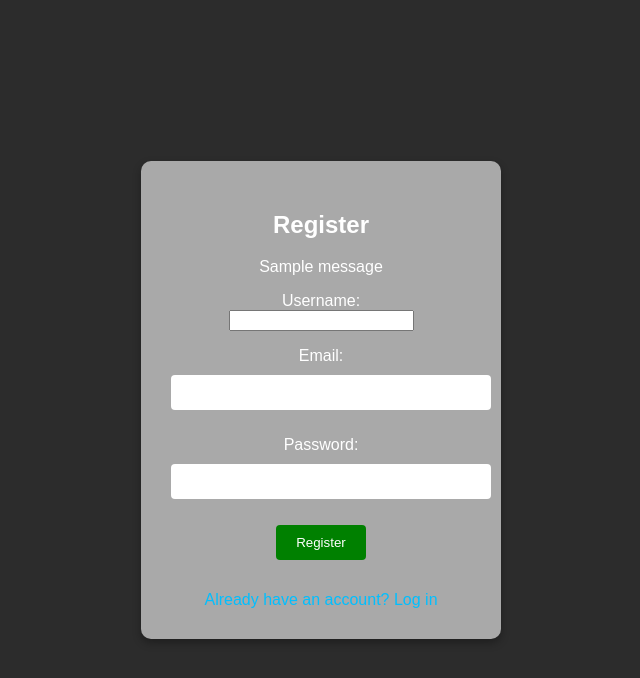
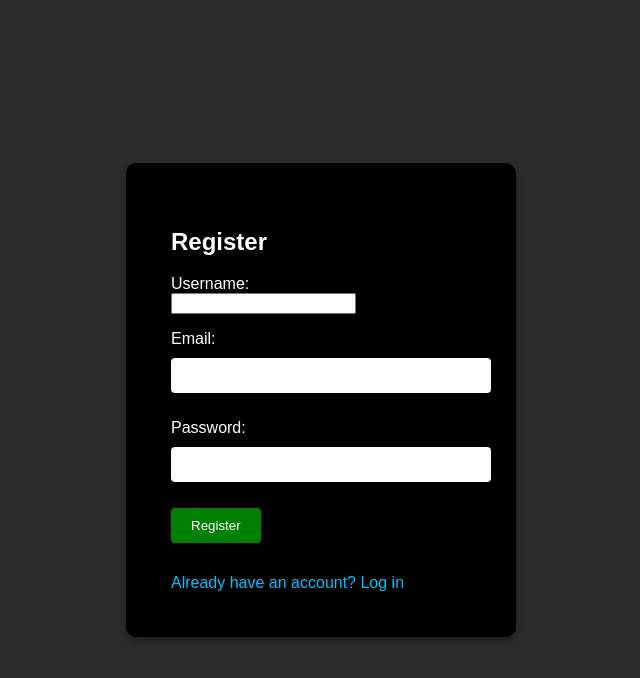
Before and after one commit to DrDimonic/fitness_tracking_app, a Flask app: page /auth/register in a window 1280 px wide. Shown: the top 678 px of the page, without its empty margins (319-959 px from the left). Run offline with Flask 3, Linux system fonts and the light colour scheme; tables that the repository leaves empty hold one stand-in row (values such as "Sample post"); one stand-in notice (Sample message) is shown.

Commit message:
Edit styling

```diff
--- a/app/templates/login.html
+++ b/app/templates/login.html
@@ -20,11 +20,11 @@
         }
 
         form {
-            background-color: #444;
-            padding: 20px;
+            background-color: black;
+            padding: 45px;
             border-radius: 8px;
             box-shadow: 0 4px 6px rgba(0, 0, 0, 0.1);
-            text-align: center;
+            text-align: left;
         }
 
         input[type="email"], input[type="password"] {
--- a/app/templates/register.html
+++ b/app/templates/register.html
@@ -18,11 +18,11 @@
         }
 
         .form-container {
-            background-color: darkgray;
-            padding: 30px;
+            background-color: black;
+            padding: 45px;
             border-radius: 10px;
             width: 300px;
-            text-align: center;
+            text-align: left;
             box-shadow: 0 4px 8px rgba(0, 0, 0, 0.3);
         }
 
@@ -64,15 +64,6 @@
     <div class="form-container">
         <h2>Register</h2>
 
-        <!-- Flash message for successful or unsuccessful login -->
-        {% with messages = get_flashed_messages(with_categories=true) %}
-            {% if messages %}
-                {% for category, message in messages %}
-                    <div class="flash {{ category }}">{{ message }}</div>
-                {% endfor %}
-            {% endif %}
-        {% endwith %}
-
     <!-- Registration form -->
     <form method="POST">
         <p><label>Username:</label><br><input type="text" name="username" required></p>
```
Also changed, not shown: app/templates/index.html (+5 -3 lines), app/databases/fitness_app.db.
